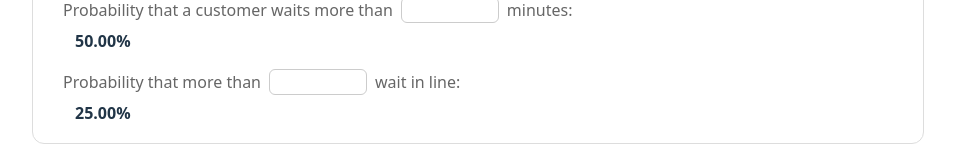
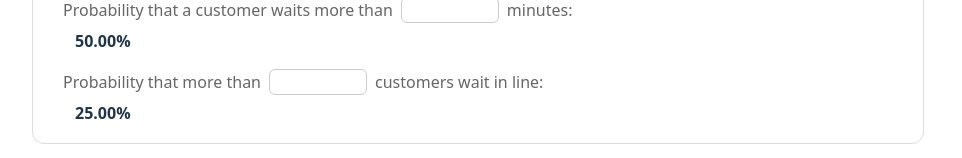
Before and after one commit to daniela-hl/queue-sim, a React (Vite) app: page / in a window 1280 px wide. Shown: the part 719-877 px from the top of the page, without its empty margins (8-970 px from the left). Built offline with nearby package versions, Linux system fonts and the light colour scheme.

Commit message:
Add 'customers' word to probability text for clarity

```diff
--- a/src/QueueResults.tsx
+++ b/src/QueueResults.tsx
@@ -226,7 +226,7 @@ export default function QueueResults({
                 }}
                 aria-label="Queue length threshold"
               />
-              <span style={{ color: "#666" }}>wait in line:</span>
+              <span style={{ color: "#666" }}>customers wait in line:</span>
             </div>
             <div style={{ paddingLeft: 12 }}>
               <span style={{ fontWeight: 600, fontSize: 16 }}>
```
